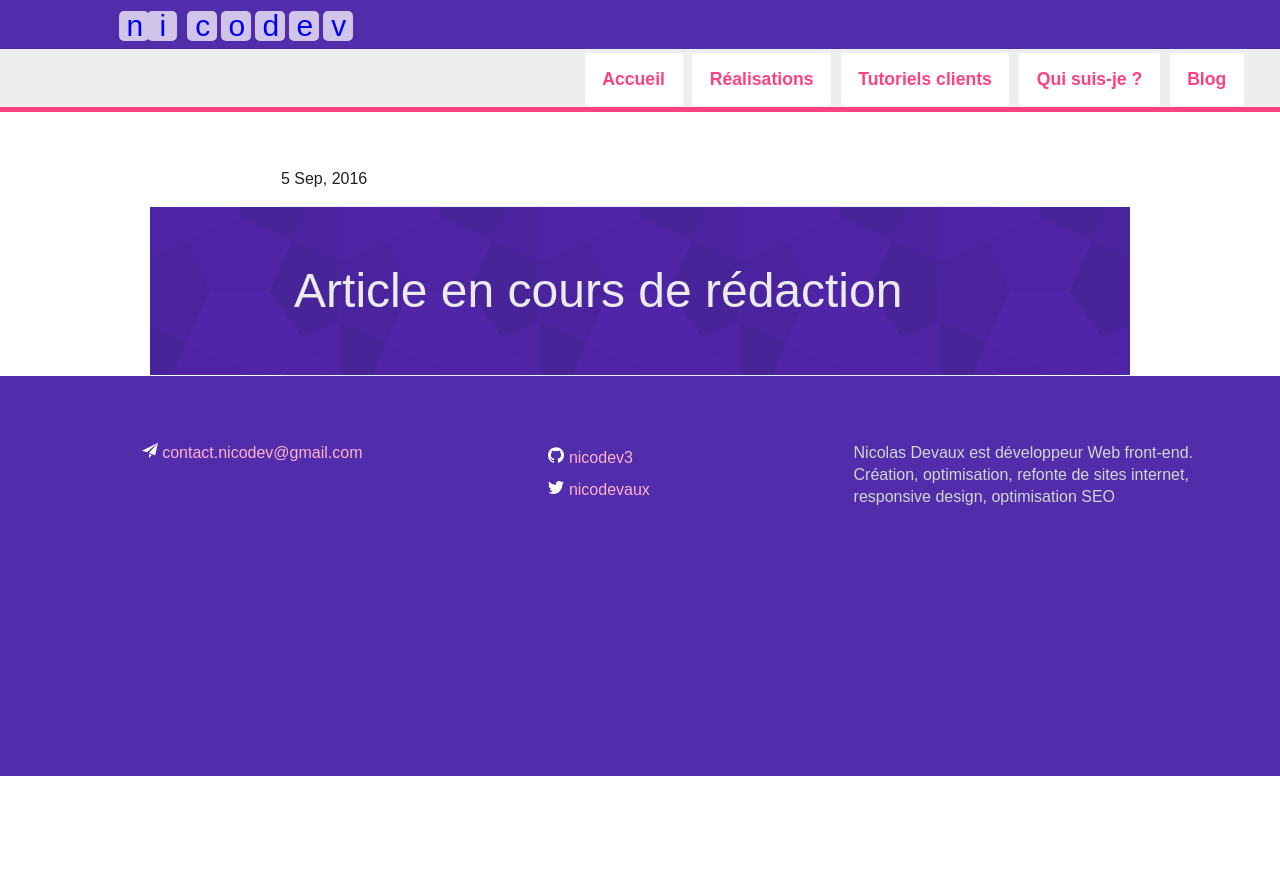
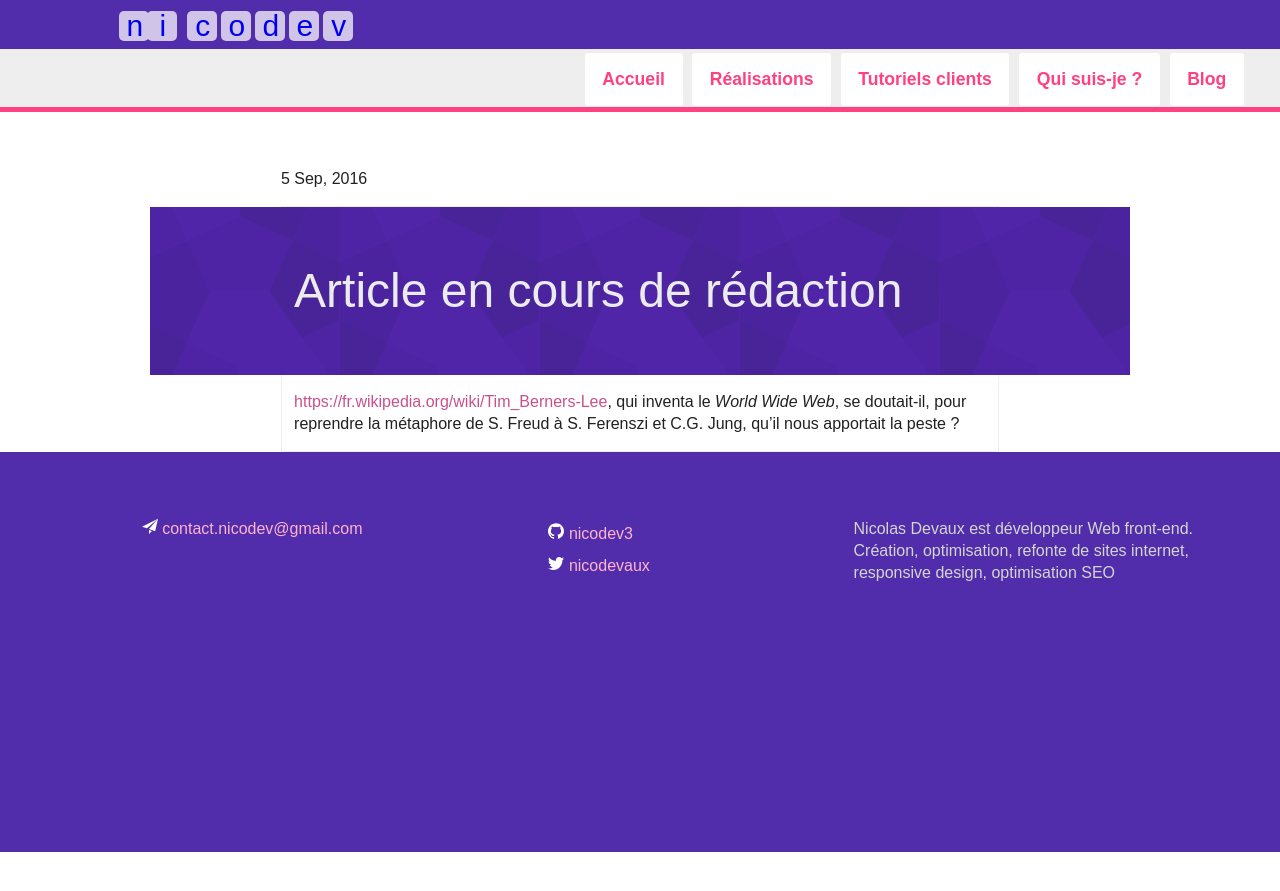
Before and after one commit to nicodev3/nicodev3.github.io, a Jekyll site: the page built from _posts/2016-09-05-site-internet-psychologues.md, in a window 1280 px wide. Shown: the top 891 px of the page. Built offline with Jekyll 4.4.1, drawn with Linux system fonts in a browser that asks for light colours; nearby versions of some CDN libraries; comment, search, counter and statistics services are not loaded.

Commit message:
Update 2016-09-05-site-internet-psychologues.md

```diff
--- a/_posts/2016-09-05-site-internet-psychologues.md
+++ b/_posts/2016-09-05-site-internet-psychologues.md
@@ -9,3 +9,5 @@ excerpt: "De plus en plus de psychologues se font connaître via un site interne
 ---
 
 # Article en cours de rédaction
+
+[https://fr.wikipedia.org/wiki/Tim_Berners-Lee](Time Berners-Lee), qui inventa le *World Wide Web*, se doutait-il, pour reprendre la métaphore de S. Freud à S. Ferenszi et C.G. Jung, qu'il nous apportait la peste&nbsp;?
```
